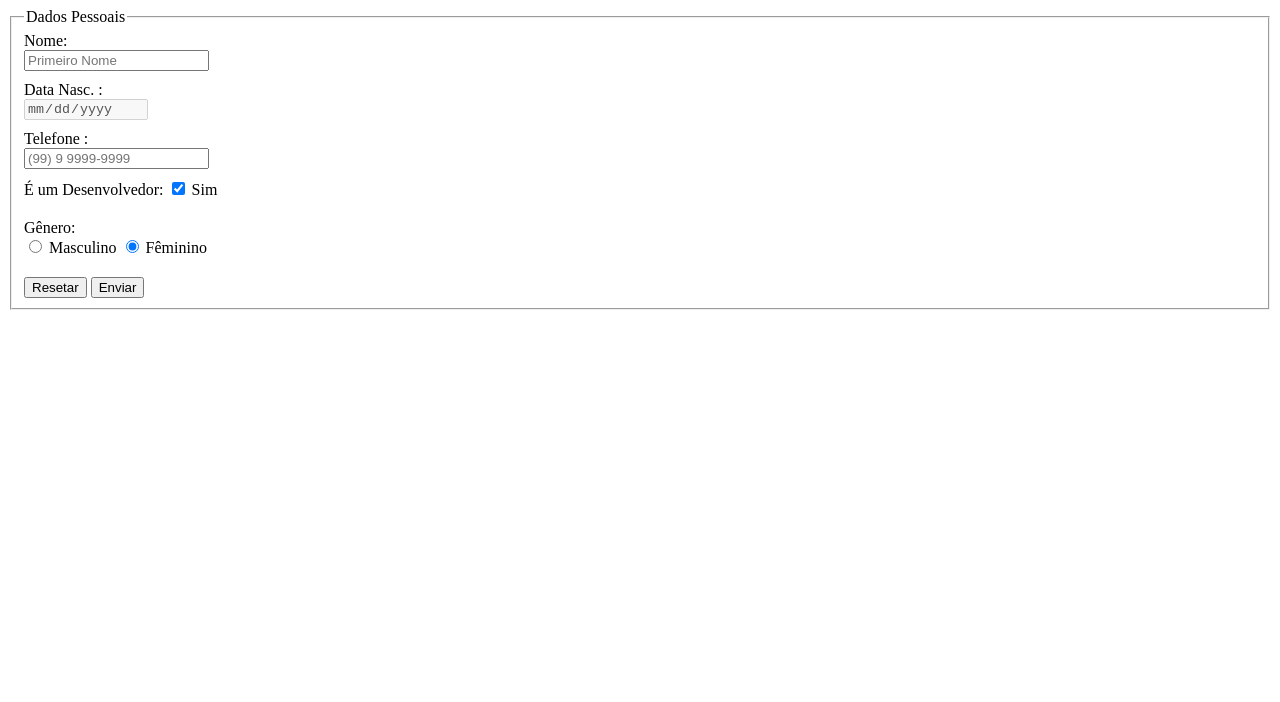
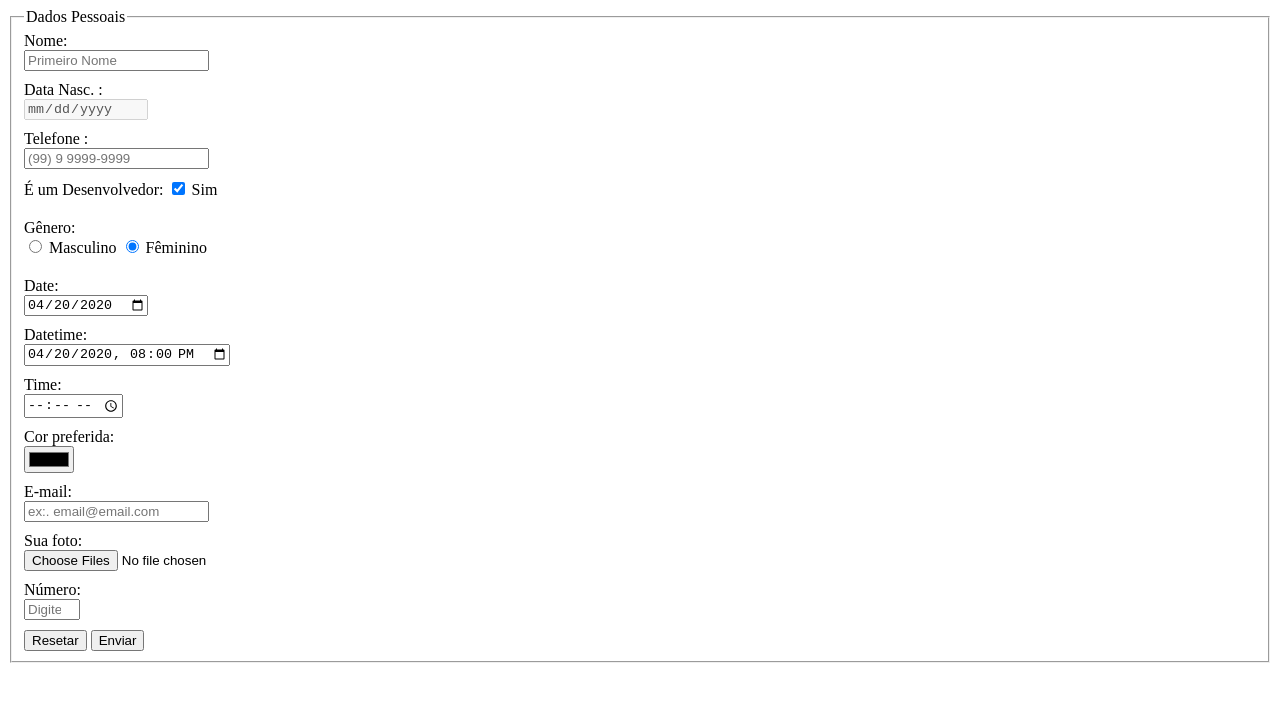
Before and after one commit to VitorKruel102/Curso-avancado-CSS-HTML, a plain HTML site: page Conteudos_Especificos/Formulario.html in a window 1280 px wide. Drawn offline with Linux system fonts and the light colour scheme.

Commit message:
Conhecendo outros tipos de input.

```diff
--- a/Conteudos_Especificos/Formulario.html
+++ b/Conteudos_Especificos/Formulario.html
@@ -49,6 +49,33 @@
                 <label for="Feminino" style="display: inline;">Fêminino</label>
             </div>
             <div>
+                <label for="">Date:</label>
+                <input type="date" name="date" id="date" value="2020-04-20" style="margin-bottom: 10px;">
+                <label for="">Datetime:</label>
+                <input type="datetime-local" name="datetime" id="datetime" value="2020-04-20T20:00" style="margin-bottom: 10px;">
+                <!-- O type "datetime" não funciona no Chrome, precisamos utilizar o "datetime-local"-->
+                <label for="">Time:</label>
+                <input type="time" name="time" id="time" style="margin-bottom: 10px;">
+            </div>
+            <div>
+                <label for="">Cor preferida:</label>
+                <input type="color" name="Cor" id="Cor" style="margin-bottom: 10px">
+            </div>
+            <div>
+                <label for="">E-mail:</label>
+                <input type="email" name="E-mail" id="E-mail" style="margin-bottom: 10px" placeholder="ex:. email@email.com">
+            </div>
+            <div>
+                <label for="">Sua foto:</label>
+                <input type="file" name="file" id="file" style="margin-bottom: 10px" accept=".png,.svg,images/*" multiple>
+                <!-- accept(Delimita extenções de arquivos), multiple(Aceita enviar mais de um arquivo)-->
+            </div>
+            <div>
+                <label for="">Número:</label>
+                <input type="number" name="numero" id="numero" placeholder="Digite um número" min="10" max="50" style="margin-bottom: 10px">
+            </div>
+
+            <div>
                 <button type="reset">Resetar</button>
                 <button type="submit">Enviar</button>
             </div>
```
